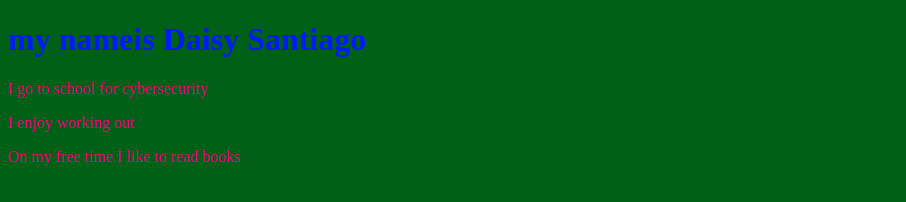
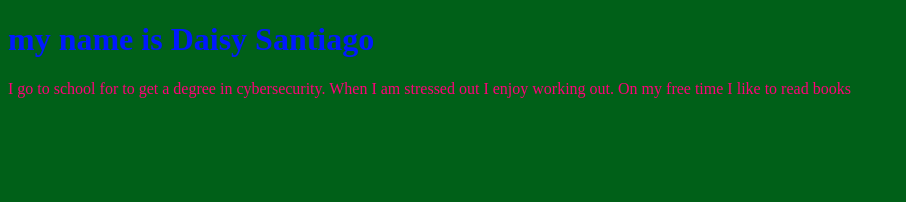
Before and after one commit to Daisykay/Daisykay.github.io, a plain HTML site: page index.html in a window 1280 px wide. Shown: the whole page, without its empty margins (0-906 px from the left). Drawn offline with Linux system fonts and the light colour scheme.

Commit message:
Update index.html

```diff
--- a/index.html
+++ b/index.html
@@ -15,9 +15,7 @@
     </style>
   </head>
   <body>
-    <h1>my nameis Daisy Santiago</h1>
-    <p>I go to school for cybersecurity</p>
-    <p>I enjoy working out</p>
-    <p>On my free time I like to read books</p>
+    <h1>my name is Daisy Santiago</h1>
+    <p>I go to school for to get a degree in cybersecurity. When I am stressed out I enjoy working out. On my free time I like to read books</p>
   </body>
 </html>
```
